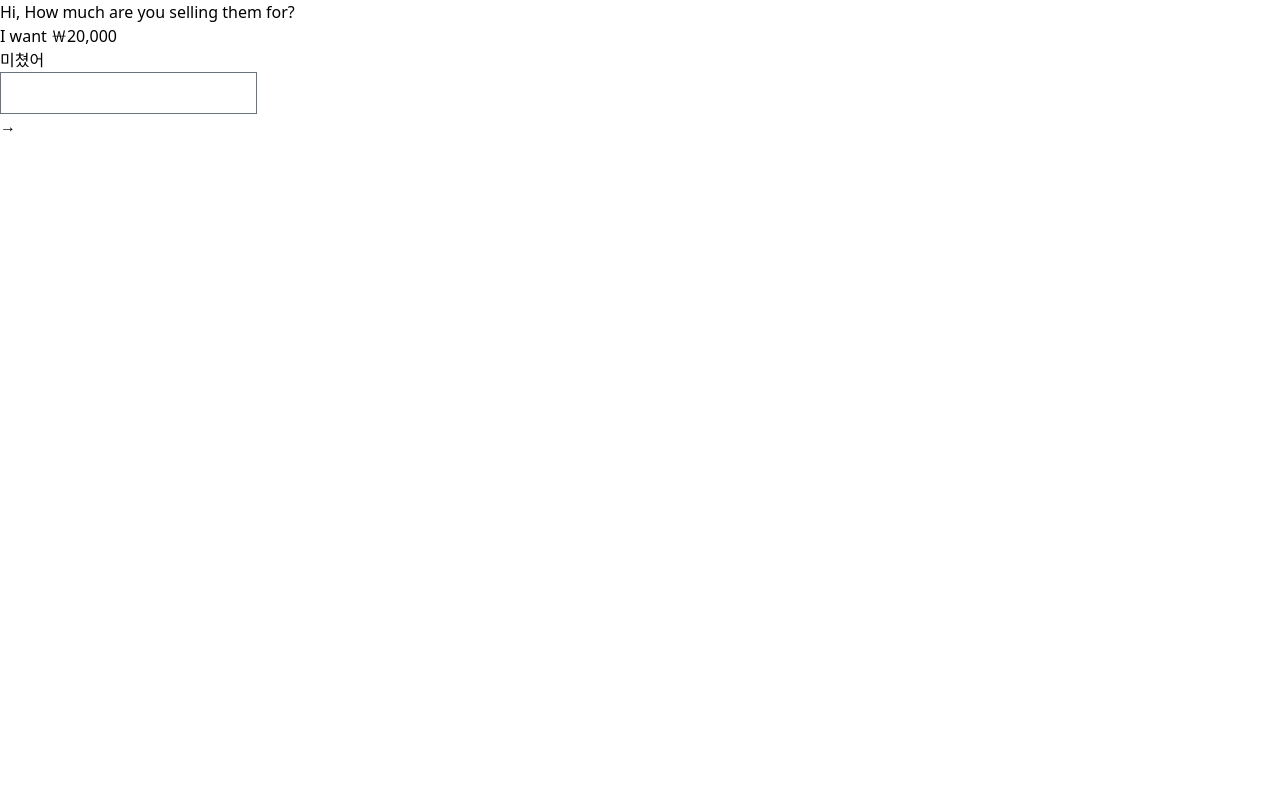
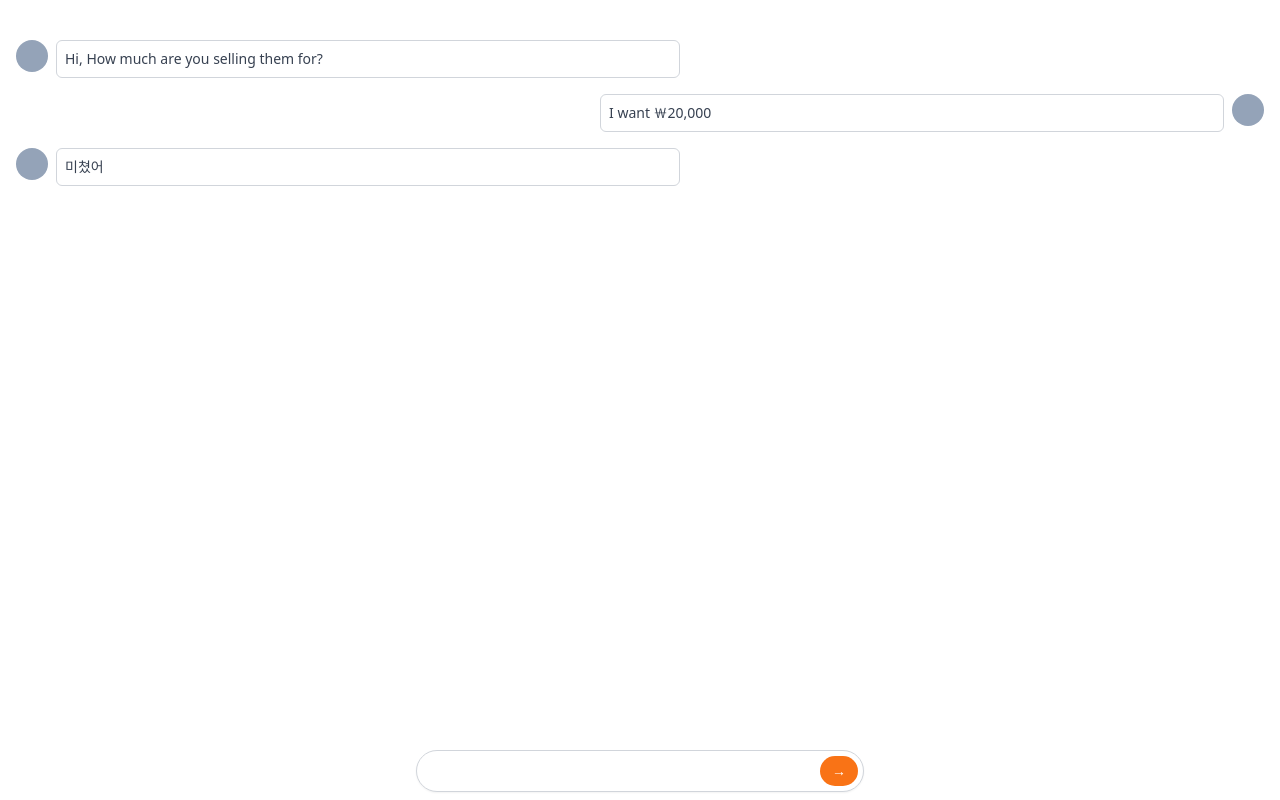
Before and after one commit to EumMericano-Study/carrot-market-clone, a Next.js app: page /chats/1 in a window 1280 px wide. Built offline with nearby package versions, Linux system fonts and the light colour scheme.

Commit message:
style: Set chat detail style

```diff
--- a/pages/chats/[id].tsx
+++ b/pages/chats/[id].tsx
@@ -1,23 +1,34 @@
 export default function ChatDetail() {
   return (
-    <div>
-      <div>
-        <div />
-        <div>Hi, How much are you selling them for?</div>
+    <div className="px-4 py-10 space-y-4 ">
+      <div className="flex items-start space-x-2">
+        <div className="w-8 h-8 bg-slate-400 rounded-full" />
+        <div className="w-1/2 text-sm text-gray-700 p-2 border border-gray-300 rounded-md">
+          <p>Hi, How much are you selling them for?</p>
+        </div>
       </div>
-      <div>
-        <div />
-        <div>I want ￦20,000</div>
+      <div className="flex items-start flex-row-reverse space-x-2 space-x-reverse">
+        <div className="w-8 h-8 bg-slate-400 rounded-full" />
+        <div className="w-1/2 text-sm text-gray-700 p-2 border border-gray-300 rounded-md">
+          <p>I want ￦20,000</p>
+        </div>
       </div>
-      <div>
-        <div />
-        <div>미쳤어</div>
+      <div className="flex items-start space-x-2">
+        <div className="w-8 h-8 bg-slate-400 rounded-full" />
+        <div className="w-1/2 text-sm text-gray-700 p-2 border border-gray-300 rounded-md">
+          <p>미쳤어</p>
+        </div>
       </div>
-      <div>
-        <div>
-          <input type="text" />
-          <div>
-            <span>&rarr;</span>
+      <div className="w-full max-w-md fixed bottom-2 inset-x-0 mx-auto">
+        <div className="relative flex items-center">
+          <input
+            type="text"
+            className="w-full shadow-sm pr-12 rounded-full border-gray-300 focus:outline-none focus:border-orange-500 focus:ring-orange-500"
+          />
+          <div className="absolute flex inset-y-0 right-0 py-1.5 pr-1.5">
+            <button className="flex items-center bg-orange-500 text-sm text-white cursor-pointer px-3 rounded-full hover:bg-orange-600 focus:ring-2 focus:ring-orange-500 focus:ring-offset-2">
+              &rarr;
+            </button>
           </div>
         </div>
       </div>
```
